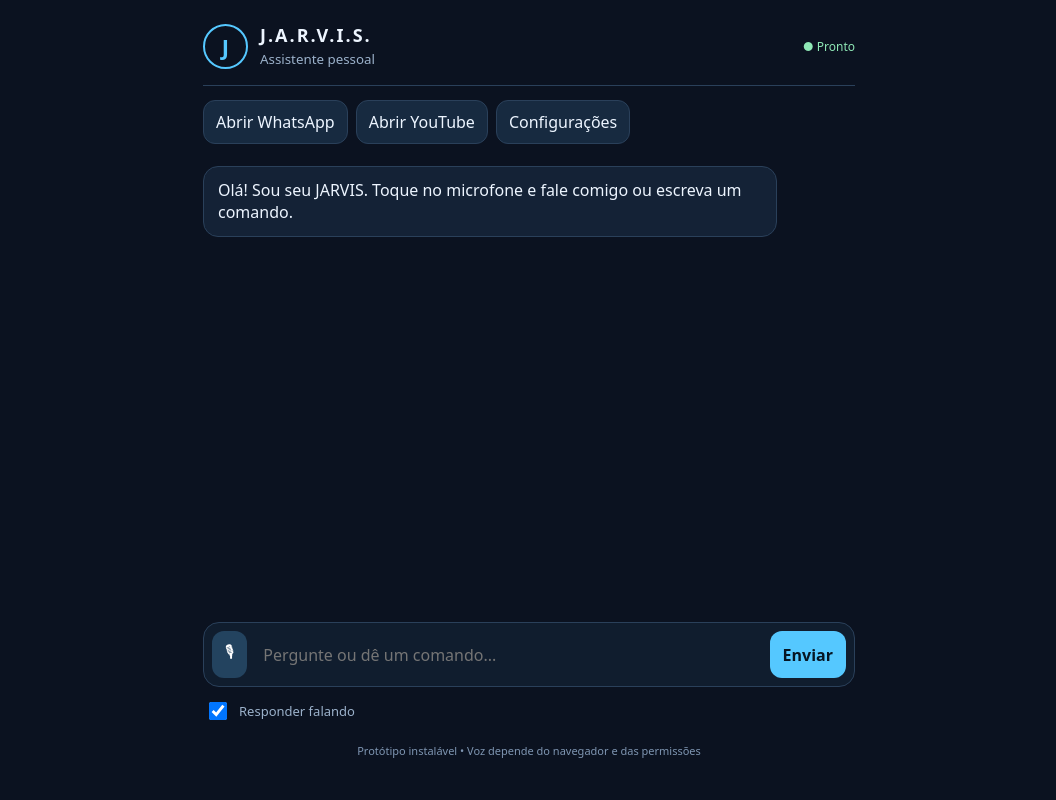
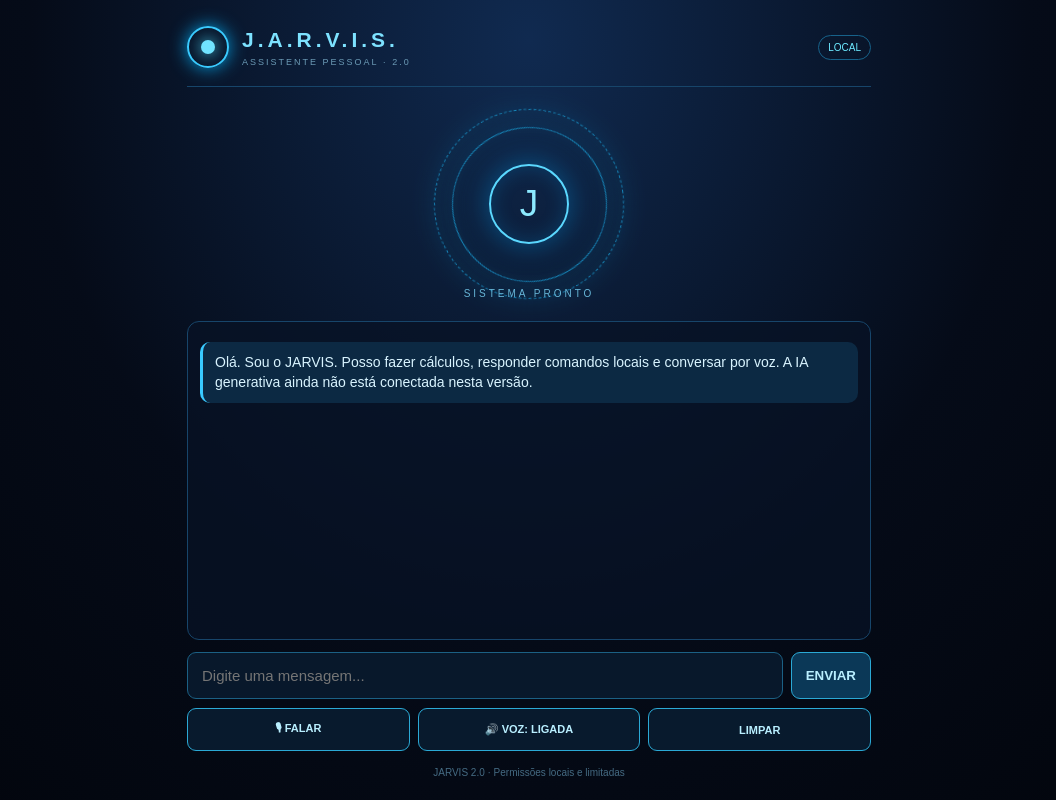
Before and after one commit to Doutorbiscoito2024/jarvis-assistente2, a plain HTML site: page index.html in a window 1280 px wide. Shown: the whole page, without its empty margins (111-1167 px from the left). Drawn offline with Linux system fonts and the light colour scheme.

Commit message:
Add files via upload

```diff
--- a/index.html
+++ b/index.html
@@ -2,48 +2,17 @@
 <html lang="pt-BR">
 <head>
 <meta charset="utf-8"><meta name="viewport" content="width=device-width,initial-scale=1,viewport-fit=cover">
-<meta name="theme-color" content="#101827"><link rel="manifest" href="manifest.json">
-<title>JARVIS Assistente</title>
-<style>
-:root{--bg:#0b1220;--panel:#142236;--line:#2a405a;--txt:#edf5ff;--muted:#9bb1ca;--blue:#55c8ff}
-*{box-sizing:border-box}body{margin:0;background:var(--bg);color:var(--txt);font:16px system-ui,-apple-system,sans-serif}
-main{max-width:680px;margin:auto;min-height:100dvh;padding:calc(15px + env(safe-area-inset-top)) 14px calc(12px + env(safe-area-inset-bottom));display:flex;flex-direction:column}
-header{display:flex;align-items:center;gap:12px;border-bottom:1px solid var(--line);padding:8px 0 16px}
-.logo{width:45px;height:45px;border:2px solid var(--blue);border-radius:50%;display:grid;place-items:center;color:var(--blue);font-size:22px;font-weight:900}
-h1{font-size:18px;letter-spacing:2px;margin:0}small,.muted{color:var(--muted)}.status{margin-left:auto;font-size:12px;color:#8fe8b6}
-.actions{display:flex;flex-wrap:wrap;gap:8px;margin:14px 0}.actions button{background:#172a40;border:1px solid var(--line);color:var(--txt);padding:10px 12px;border-radius:12px}
-#chat{flex:1;min-height:220px;max-height:58dvh;overflow:auto;display:flex;flex-direction:column;gap:10px;padding:8px 0 15px}
-.msg{max-width:88%;padding:12px 14px;border-radius:15px;white-space:pre-wrap;overflow-wrap:anywhere;line-height:1.4}.ai{align-self:flex-start;background:var(--panel);border:1px solid var(--line)}.user{align-self:flex-end;background:#164361;border:1px solid #28638a}
-form{display:flex;gap:7px;background:#101d2e;border:1px solid var(--line);padding:8px;border-radius:16px}
-input{flex:1;min-width:0;background:transparent;color:var(--txt);border:0;outline:0;font:inherit;padding:9px}
-button{border:0;border-radius:12px;padding:10px 13px;background:#23435f;color:white;font:inherit}.send{background:var(--blue);color:#061522;font-weight:700}
-.toggle{display:flex;gap:9px;align-items:center;font-size:13px;color:var(--muted);margin:12px 2px}.toggle input{flex:initial;width:18px;height:18px}
-footer{text-align:center;font-size:11px;color:#7f96b2;margin-top:8px}
-</style></head>
-<body><main>
-<header><div class="logo">J</div><div><h1>J.A.R.V.I.S.</h1><small>Assistente pessoal</small></div><div class="status">● Pronto</div></header>
-<div class="actions">
-<button onclick="openApp('com.whatsapp','WhatsApp')">Abrir WhatsApp</button>
-<button onclick="openApp('com.google.android.youtube','YouTube')">Abrir YouTube</button>
-<button onclick="openApp('com.android.settings','Configurações')">Configurações</button>
-</div>
-<div id="chat" aria-live="polite"><div class="msg ai">Olá! Sou seu JARVIS. Toque no microfone e fale comigo ou escreva um comando.</div></div>
-<form id="form"><button type="button" onclick="listen()" aria-label="Falar">🎙</button><input id="entry" placeholder="Pergunte ou dê um comando..." autocomplete="off"><button class="send">Enviar</button></form>
-<label class="toggle"><input type="checkbox" id="say" checked> Responder falando</label>
-<footer>Protótipo instalável • Voz depende do navegador e das permissões</footer>
+<meta name="theme-color" content="#050b18"><link rel="manifest" href="manifest.json">
+<title>J.A.R.V.I.S. 2.0</title><link rel="stylesheet" href="style.css">
+</head>
+<body>
+<main class="app">
+  <header><div class="orb"><span></span></div><div><h1>J.A.R.V.I.S.</h1><p>ASSISTENTE PESSOAL · 2.0</p></div><div id="status" class="status">LOCAL</div></header>
+  <section class="visual"><div class="ring r1"></div><div class="ring r2"></div><div class="core">J</div><p id="state">SISTEMA PRONTO</p></section>
+  <section class="chat" id="chat" aria-live="polite"><div class="msg bot">Olá. Sou o JARVIS. Posso fazer cálculos, responder comandos locais e conversar por voz. A IA generativa ainda não está conectada nesta versão.</div></section>
+  <form id="form"><input id="prompt" autocomplete="off" placeholder="Digite uma mensagem..." aria-label="Mensagem"><button type="submit">ENVIAR</button></form>
+  <div class="controls"><button id="mic" class="secondary">🎙 FALAR</button><button id="speak" class="secondary">🔊 VOZ: LIGADA</button><button id="clear" class="secondary">LIMPAR</button></div>
+  <footer>JARVIS 2.0 · Permissões locais e limitadas</footer>
 </main>
-<script>
-const chat=document.querySelector('#chat'),entry=document.querySelector('#entry');
-function add(t,c='ai'){let d=document.createElement('div');d.className='msg '+c;d.textContent=t;chat.appendChild(d);chat.scrollTop=chat.scrollHeight}
-function speak(t){if(document.querySelector('#say').checked&&'speechSynthesis'in window){let u=new SpeechSynthesisUtterance(t);u.lang='pt-BR';speechSynthesis.speak(u)}}
-function openApp(pkg,name){add('Para abrir '+name+' diretamente, esta função precisa da versão Android nativa. No momento, posso orientar você a abrir o aplicativo.')}
-function listen(){let SR=window.SpeechRecognition||window.webkitSpeechRecognition;if(!SR){add('Seu navegador não oferece reconhecimento de voz. Tente Chrome no Android.');return}let r=new SR();r.lang='pt-BR';r.onresult=e=>{entry.value=e.results[0][0].transcript;send()};r.onerror=()=>add('Não consegui ouvir. Verifique a permissão do microfone.');r.start()}
-function send(){let t=entry.value.trim();if(!t)return;entry.value='';add(t,'user');let s=t.toLowerCase(),r;
-if(s.includes('quem é você')||s.includes('quem e voce'))r='Sou o JARVIS, seu assistente pessoal em desenvolvimento.';
-else if(s.includes('ajuda'))r='Posso conversar, receber comandos de voz e, nesta versão, demonstrar a interface. Para IA real e controle amplo dos aparelhos, precisamos conectar serviços e permissões.';
-else if(s.includes('whatsapp'))r='Você pode abrir o WhatsApp pelo ícone do seu celular. O controle direto do aplicativo será implementado na versão Android.';
-else r='Entendi seu pedido. Esta versão ainda não está conectada a uma IA online. Para isso, será necessário configurar um servidor seguro para proteger a chave da IA.';
-add(r);speak(r)}
-document.querySelector('#form').addEventListener('submit',e=>{e.preventDefault();send()});
-if('serviceWorker'in navigator && location.protocol.startsWith('http'))navigator.serviceWorker.register('./sw.js').catch(()=>{});
-</script></body></html>
+<script src="app.js"></script>
+</body></html>
```
Also changed, not shown: style.css (added, +1 -0 lines), LEIA-ME.txt.
